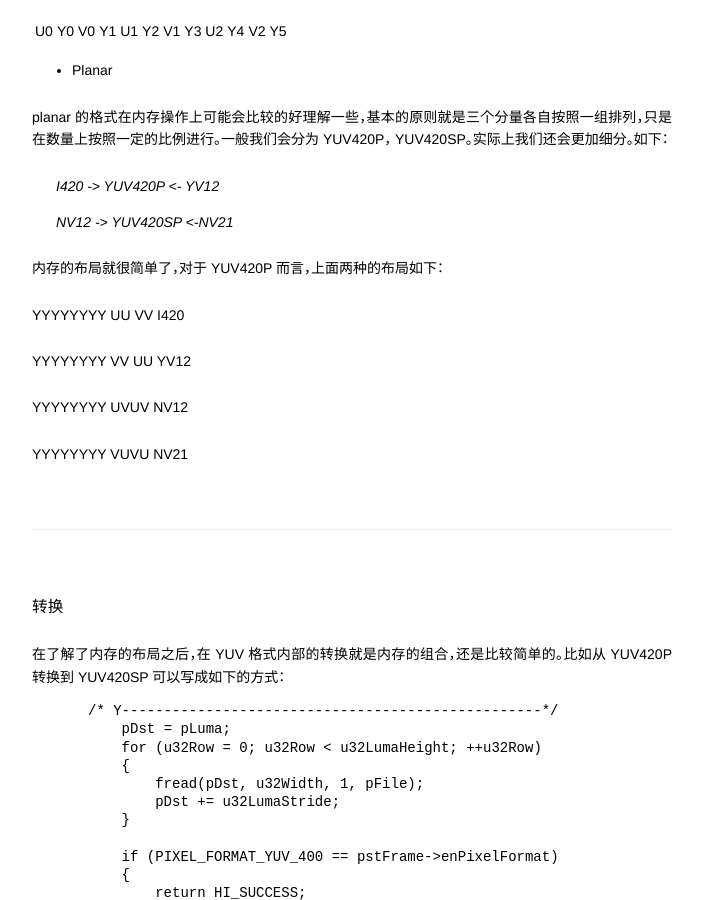
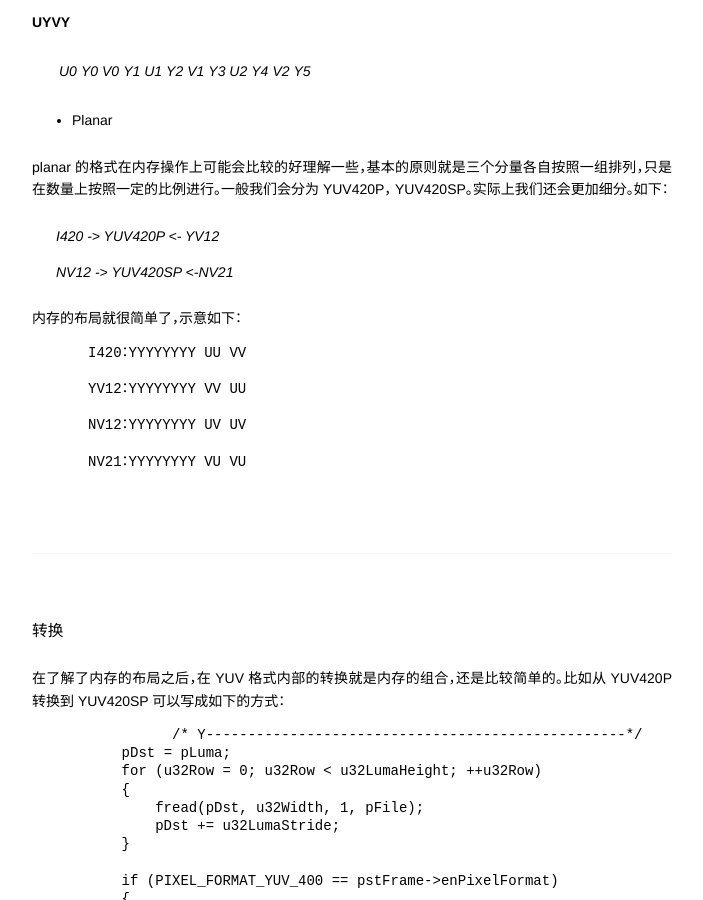
Before and after one commit to JesseEisen/chan, a Jekyll site: the page built from _posts/2019-09-24-image-format.md, in a window 1280 px wide and 900 px high, scrolled down 1719 px. Shown: the whole window, without its empty margins (288-991 px from the left). Built offline with Jekyll 4.4.1, drawn with Linux system fonts in a browser that asks for light colours; some of the changed text lies outside the part shown.

Commit message:
add new content

````diff
--- a/_posts/2019-09-24-image-format.md
+++ b/_posts/2019-09-24-image-format.md
@@ -62,15 +62,18 @@
 >
 > NV12 -> YUV420SP <-NV21
 
-内存的布局就很简单了，对于 YUV420P 而言，上面两种的布局如下：
+内存的布局就很简单了，示意如下：
 
-YYYYYYYY UU VV  I420
+```
+I420：YYYYYYYY UU VV
 
-YYYYYYYY VV UU  YV12
+YV12：YYYYYYYY VV UU
 
-YYYYYYYY UVUV   NV12
+NV12：YYYYYYYY UV UV
 
-YYYYYYYY VUVU  NV21
+NV21：YYYYYYYY VU VU
+
+```
 
 ---
 
@@ -79,7 +82,7 @@
 在了解了内存的布局之后，在 YUV 格式内部的转换就是内存的组合，还是比较简单的。比如从 YUV420P 转换到 YUV420SP 可以写成如下的方式：
 
 ```c
-/* Y--------------------------------------------------*/
+	  /* Y--------------------------------------------------*/
     pDst = pLuma;
     for (u32Row = 0; u32Row < u32LumaHeight; ++u32Row)
     {
````
Also changed, not shown: other parts of _posts/2019-09-24-image-format.md (+5 -5 lines).
